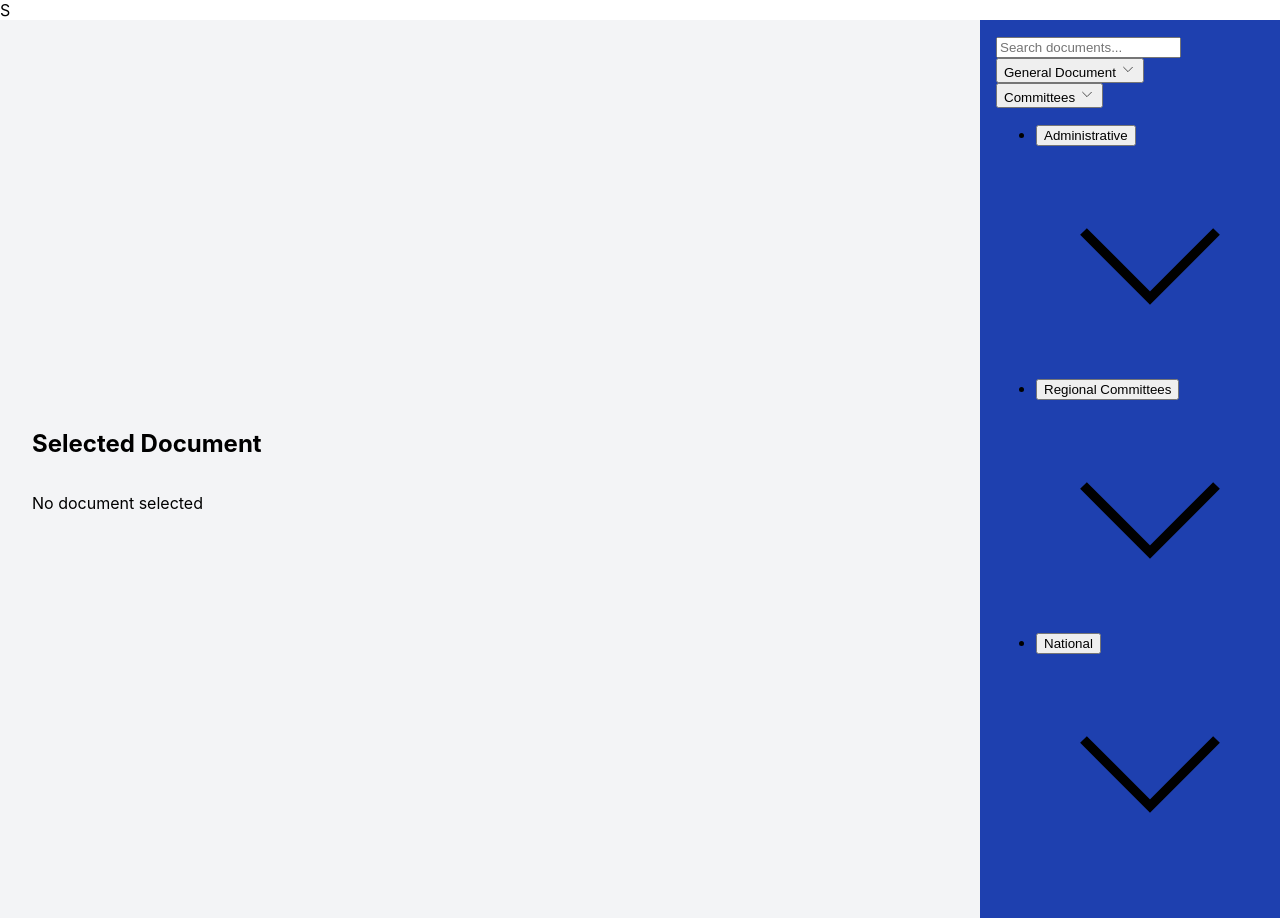
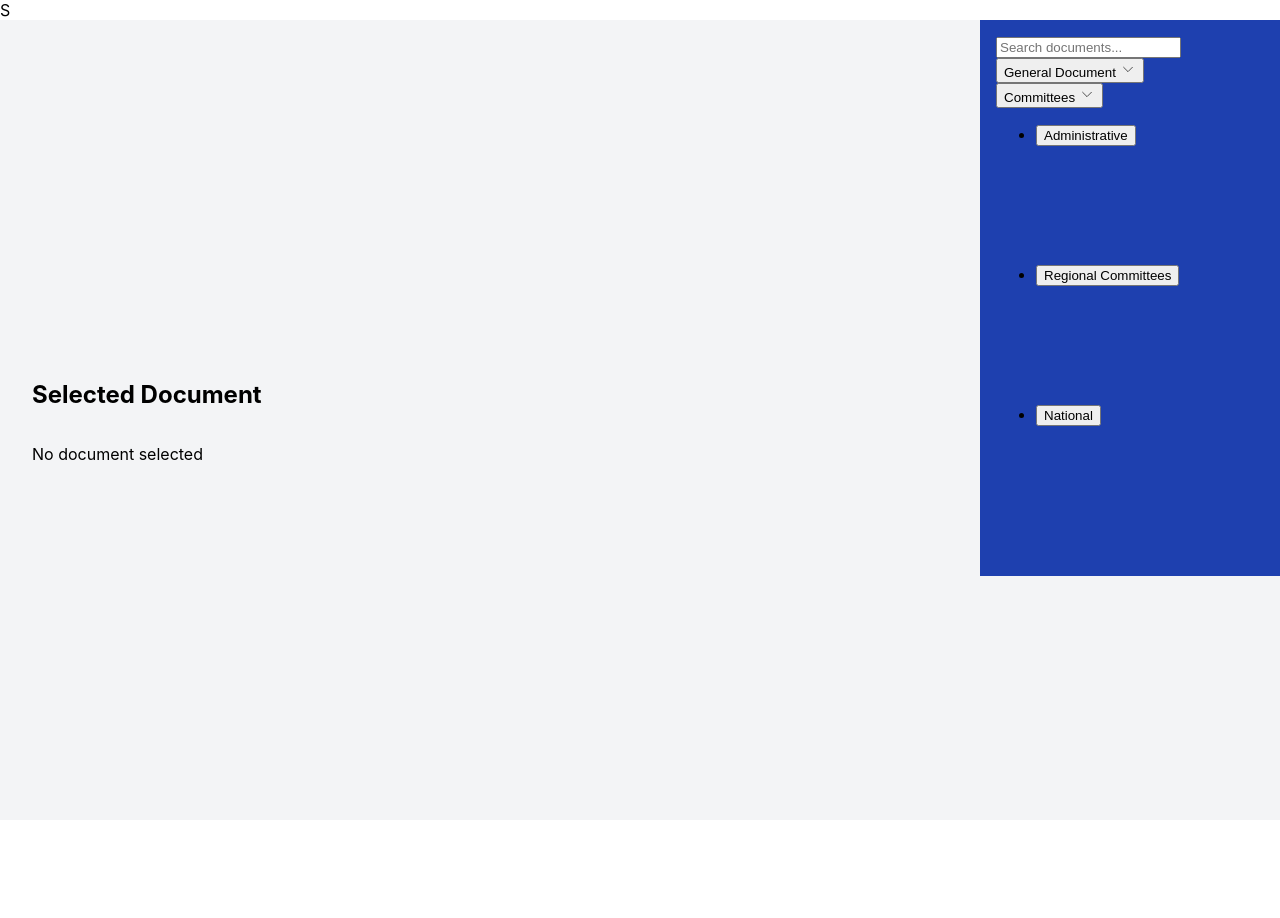
Before and after one commit to DindyalM/ACTU, a SvelteKit app: page /documents in a window 1280 px wide. Both pictures are taken after a click on the button "Committees". After the commit the page ends 820 px from the top, so only its background shows below. Built offline with nearby package versions, Linux system fonts and the light colour scheme.

Commit message:
1 file modified

```diff
--- a/src/components/ExpandableMenu.svelte
+++ b/src/components/ExpandableMenu.svelte
@@ -56,18 +56,18 @@
             </button>
             {#if item.items}
               <svg
-                class="{item.expanded ? 'transform rotate-180' : ''} w-4 h-4 text-gray-500 transition-all duration-300"
+                class="{item.expanded ? 'transform rotate-180' : ''} w-1 h-1 text-gray-100 transition-all duration-300"
                 fill="none"
                 stroke="currentColor"
-                viewBox="0 0 24 24"
+                viewBox="0 0 12 6"
                 xmlns="http://www.w3.org/2000/svg"
                 on:click={() => item.expanded = !item.expanded}
               >
                 <path
                   strokeLinecap="round"
                   strokeLinejoin="round"
-                  strokeWidth="2"
-                  d="M19 9l-7 7-7-7"
+                  strokeWidth="1"
+                  d="M19 9l-7 1-1-1"
                 ></path>
               </svg>
             {/if}
```
